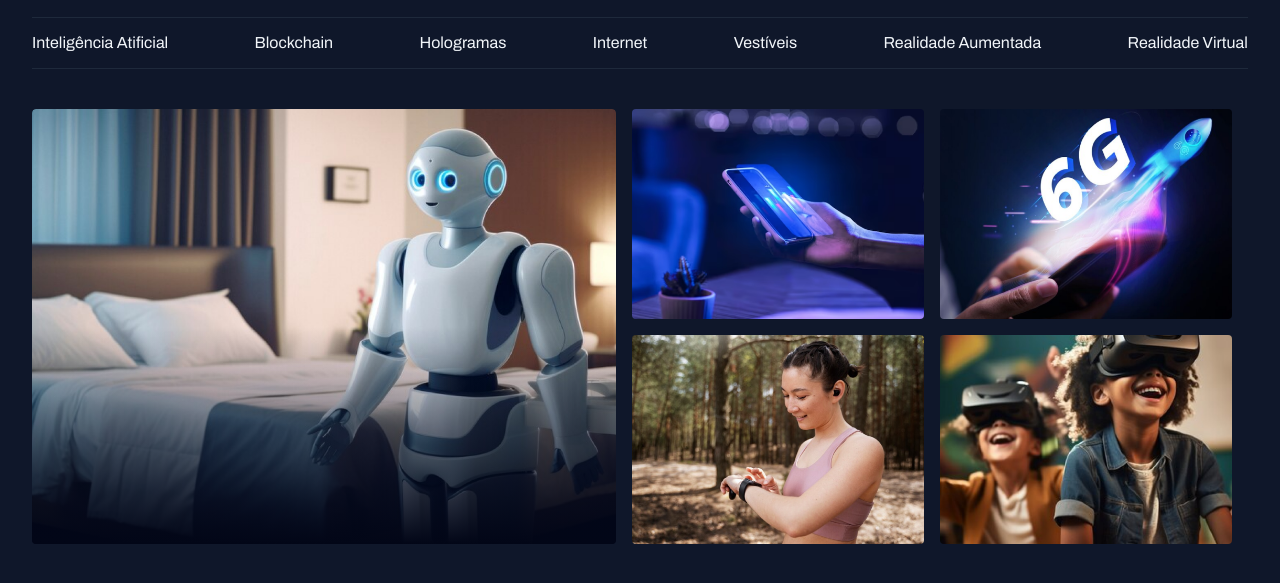
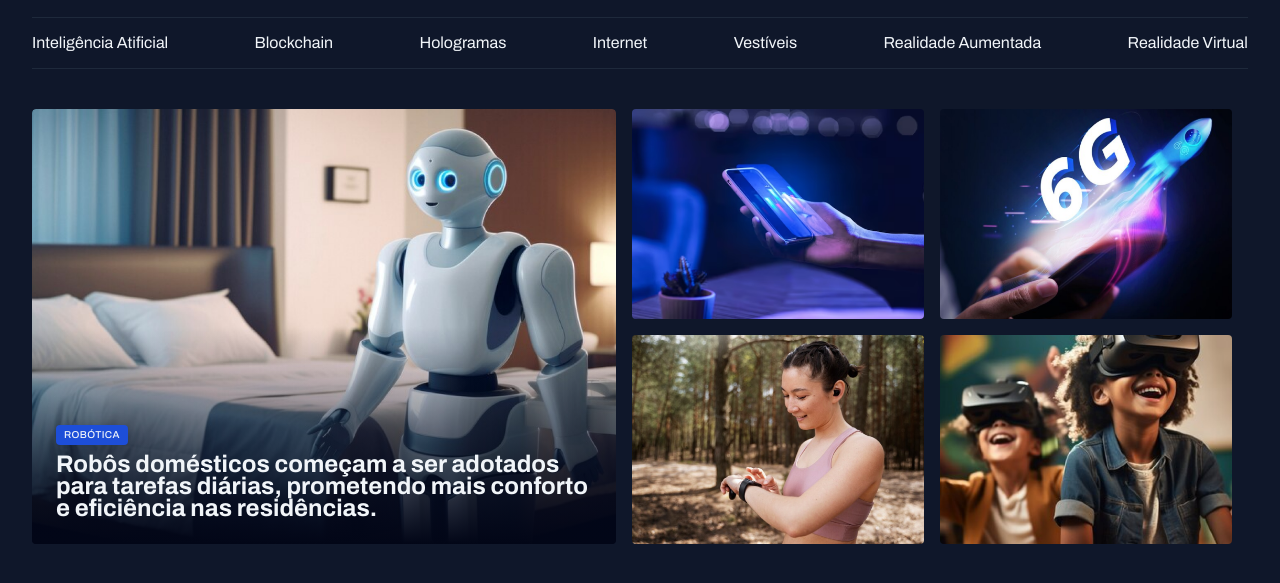
Before and after one commit to mgiffu/PROJETO-PORTAL-DE-NOTICIAS, a plain HTML site: page index.html in a window 1280 px wide. Shown: the part 55-638 px from the top of the page. Drawn offline with Linux system fonts and the light colour scheme.

Commit message:
Ajustando o conteúdo do card

```diff
--- a/index.html
+++ b/index.html
@@ -37,9 +37,16 @@
 
   <main class="grid container">
     <section id="featured" class="grid grid-flow-col gap-16">
-      <div class="card">
+      <figure class="card">
         <img src="assets/images/Image 01.png" alt="">
-      </div>
+
+        <figcaption>
+          <span class="content-tag">robótica</span>
+          <h2 class="txt-2xl">
+            Robôs domésticos começam a ser adotados para tarefas diárias, prometendo mais conforto e eficiência nas residências.
+          </h2>
+        </figcaption>
+      </figure>
 
       <div class="grid grid-cols-2 gap-16">
         <div>
--- a/styles/global.css
+++ b/styles/global.css
@@ -53,3 +53,15 @@ img {
 main {
   margin-top: 40px;
 }
+
+.content-tag {
+  display: inline-block; /* indica que não faz diferença de esta em uma div ou span, ela deve apresentar os dois comportamentos*/
+  background-color: var(--brand-color-dark);
+  padding: 4px 8px;
+  border-radius: 4px;
+  font: 500 10px/1.2 var(--font-family);
+  text-transform: uppercase;
+  letter-spacing: 0.04em; /* é o espaçamento entre as letras */
+  color: var(--text-color-primary);
+  box-shadow: 0px 4px 16px rgba(2, 6, 23, 0.251);
+}
--- a/styles/sections.css
+++ b/styles/sections.css
@@ -19,9 +19,17 @@
       180deg, /* primeiro indica a direção em graus */
       transparent 0%, /* indica a transparencia iniciando em 0% */
       #020617 100% /* indica a cor que será utilizada e transparencia termina em 100% */
+    );
+  }
 
-    );
+  figcaption {
+    position: absolute; /* para que o texto sobreponha a imagem */
+    bottom: 0; /* para o texto fique posicionado na parte de baixo da imagem */
+    padding: 24px;
 
+    h2 {
+      margin-top: 8px;
+    }
+  }
 
-  }
 }
--- a/styles/utility.css
+++ b/styles/utility.css
@@ -15,3 +15,19 @@
 .gap-16 {
   gap: 16px; /* para que os elementos que utilizarem essa classe apresentem um gap de 16px */
 }
+
+.text-2xl {
+  font: var(--h1);
+}
+
+.text-xl {
+  font: var(--h2);
+}
+
+.text-lg {
+  font: var(--h3);
+}
+
+.text-sm {
+  font: var(--txt-sm);
+}
```
